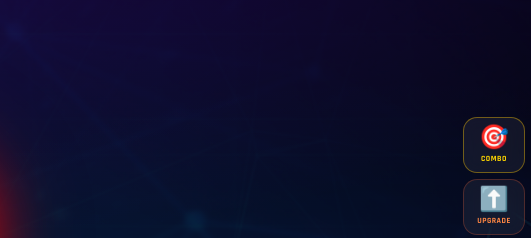
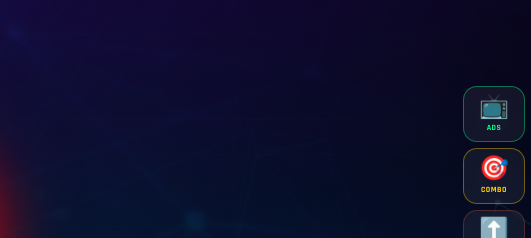
Before and after one commit to Mk3171/REC-COIN, a website: page public/index.html in a window 1280 px wide. Shown: the part 163-401 px from the top of the page, 749-1280 px from the left. Drawn offline with Linux system fonts and the light colour scheme; a script that the page names is missing.

Commit message:
index.html aktualisieren

```diff
--- a/public/index.html
+++ b/public/index.html
@@ -164,6 +164,10 @@ function closeSideMenu(){
 
           <!-- LEFT: Combo, Upgrade, Shop, Exchange -->
           <div style="display:flex;flex-direction:column;gap:6px;width:62px;flex-shrink:0;">
+            <div class="side-action-btn" onclick="openAds()" style="border-color:rgba(0,255,136,0.4);">
+              <span class="sa-icon">📺</span>
+              <span class="sa-label" style="color:#00FF88;">Ads</span>
+            </div>
             <div class="side-action-btn" onclick="openCombo()" style="border-color:rgba(255,200,0,0.4);position:relative;" id="comboBtnWrap">
               <span class="sa-icon">🎯</span>
               <span class="sa-label" style="color:#FFD700;" data-i18n="sideCombo">Combo</span>
```
